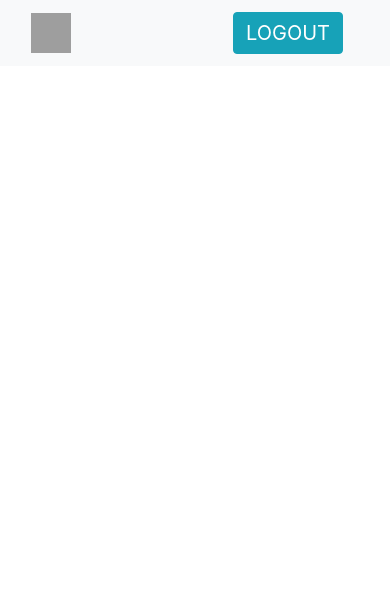
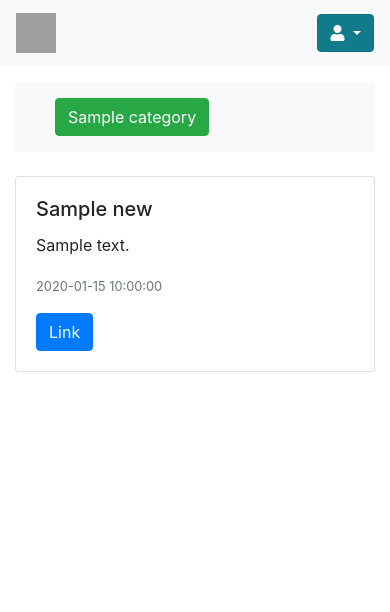
Before and after one commit to lvras/21-PW-PI, a PHP site: page /index.php in a window 390 px wide. Shown: the top 612 px of the page. Run offline with PHP 8.4, Linux system fonts and the light colour scheme; the visitor is signed in with stand-in values (Sample User, id 1); tables that the repository leaves empty hold one stand-in row (values such as "Sample post"); some libraries are stand-ins or nearby versions; grey boxes are pictures that could not be loaded.

Commit message:
Index finished

```diff
--- a/GUI/categories.php
+++ b/GUI/categories.php
@@ -9,6 +9,7 @@
         header("Location: ../GUI/index.php");
     }
 }
+
 include("../includes/header.php");
 ?>
 <div class="container mt-5">
--- a/GUI/crud_categories.php
+++ b/GUI/crud_categories.php
@@ -9,6 +9,7 @@
         header("Location: ../GUI/index.php");
     }
 }
+
 include("../includes/header.php");
 ?>
 <div class="container mt-5">
--- a/GUI/crud_sources.php
+++ b/GUI/crud_sources.php
@@ -9,6 +9,7 @@
         header("Location: ../GUI/categories.php");
     }
 }
+
 include("../includes/header.php");
 ?>
 <div class="container mt-5">
--- a/GUI/index.php
+++ b/GUI/index.php
@@ -1,10 +1,62 @@
 <?php
 session_start();
+include("../DAO/Connection.php");
+$db = new DbConnection('127.0.0.1', 'root', '', 'news_proyect');
 if(!isset($_SESSION['rol'])){
     header("Location: ../GUI/login.php");
 }
+
 include("../includes/header.php");
 ?>
-
-
+<section>
+    <div class="container mt-3 mb-3">
+        <nav class="navbar navbar-light bg-light">
+            <form class="form-inline">
+                <?php
+                $query = "SELECT * FROM categories WHERE enabled = 1";
+                $result = $db->getMySQLConnection()->query($query);
+                while($row = mysqli_fetch_array($result)){ ?>
+                    <a href="index.php?id=<?php echo $row['id']?>"  class="btn btn-success ml-4 my-2 my-sm-0"><?php echo $row['name']?></a>
+                <?php } ?>
+            </form>
+        </nav>
+        <div class="row">
+            <?php
+            $id_user = $_SESSION['id_user'];
+            if(isset($_GET['id'])){
+                $id_category = $_GET['id'];
+                $query = "SELECT * FROM news WHERE enabled = 1 and id_user = '$id_user' and id_category = '$id_category'";
+                $result = $db->getMySQLConnection()->query($query);
+                while($row = mysqli_fetch_array($result)){ ?>
+                    <div class="col-sm-4 mt-4">
+                        <div class="card h-100">
+                            <div class="card-body">
+                                <h5 class="card-title"><?php echo $row[1]?></h5>
+                                <p class="card-text"><?php echo $row[2]?></p>
+                                <p class="card-text"><small class="text-muted"><?php echo $row[4]?></small></p>
+                                <a href="<?php echo $row[3]?>" class="btn btn-primary">Link</a>
+                            </div>
+                        </div>
+                    </div>
+                <?php } ?>
+            <?php } else { ?>
+                <?php
+                $query = "SELECT * FROM news WHERE enabled = 1 and id_user = '$id_user'";
+                $result = $db->getMySQLConnection()->query($query);
+                while($row = mysqli_fetch_array($result)){ ?>
+                    <div class="col-sm-4 mt-4">
+                        <div class="card h-100">
+                            <div class="card-body">
+                                <h5 class="card-title"><?php echo $row[1]?></h5>
+                                <p class="card-text"><?php echo $row[2]?></p>
+                                <p class="card-text"><small class="text-muted"><?php echo $row[4]?></small></p>
+                                <a href="<?php echo $row[3]?>" class="btn btn-primary">Link</a>
+                            </div>
+                        </div>
+                    </div>
+                <?php } ?>
+            <?php } ?>
+        </div>
+    </div>
+</section>
 <?php include("../includes/footer.php")?>
--- a/GUI/register.php
+++ b/GUI/register.php
@@ -1,5 +1,6 @@
 <?php
 session_start();
+
 include("../includes/header.php");
 ?>
 <section>
--- a/GUI/sources.php
+++ b/GUI/sources.php
@@ -9,6 +9,7 @@
         header("Location: ../GUI/categories.php");
     }
 }
+
 include("../includes/header.php");
 ?>
 <div class="container mt-5">
--- a/includes/header.php
+++ b/includes/header.php
@@ -1,9 +1,12 @@
+<?php
+session_start();
+?>
 <!DOCTYPE html>
-<html lang="en">
+<html lang="es">
 <head>
     <meta charset="UTF-8">
     <meta name="viewport" content="width=device-width, initial-scale=1.0">
-    <title>News</title>
+    <title>Noticias</title>
     <link rel="shortcut icon" href="../img/Favicon.png" type="image/x-icon">
     <link rel="stylesheet" href="style.css">
     <!-- Bootstrap -->
@@ -13,11 +16,25 @@
 </head>
 <body>
 <div id="wrap">
-    <nav class="navbar navbar-info bg-light">
+    <nav class="navbar navbar-expand-lg navbar-light bg-light">
         <div class="container">
-            <a href="news.php" class="navbar-brand">
+            <a href="index.php" class="navbar-brand">
             <img src="../img/logo.png" width="40" height="40" alt="">
             </a>
-            <a href="#" class="navbar-brand btn btn-info">LOGOUT</a>
+            <div class="dropdown show">
+                <a class="btn btn-info dropdown-toggle" href="" role="button" id="dropdownMenuLink" data-toggle="dropdown" aria-haspopup="true" aria-expanded="false">
+                <i class="fas fa-user"></i>
+            </a>
+            <div class="dropdown-menu" aria-labelledby="dropdownMenuLink">
+                <?php if($_SESSION['rol'] == 1){ ?>
+                    <a class="dropdown-item" href="categories.php">Categorias</a>
+                    <a class="dropdown-item" href="#">Actualizar noticias</a>
+                <?php } else { ?>
+                    <a class="dropdown-item" href="sources.php">Recursos</a>
+                <?php } ?>
+                <div class="dropdown-divider"></div>
+                <a class="dropdown-item" href="login.php?out=-1">Cerrar sesion</a>
+            </div>
+            </div>
         </div>
     </nav>
```
Also changed, not shown: DAO/bd_login.php (+11 -2 lines).
